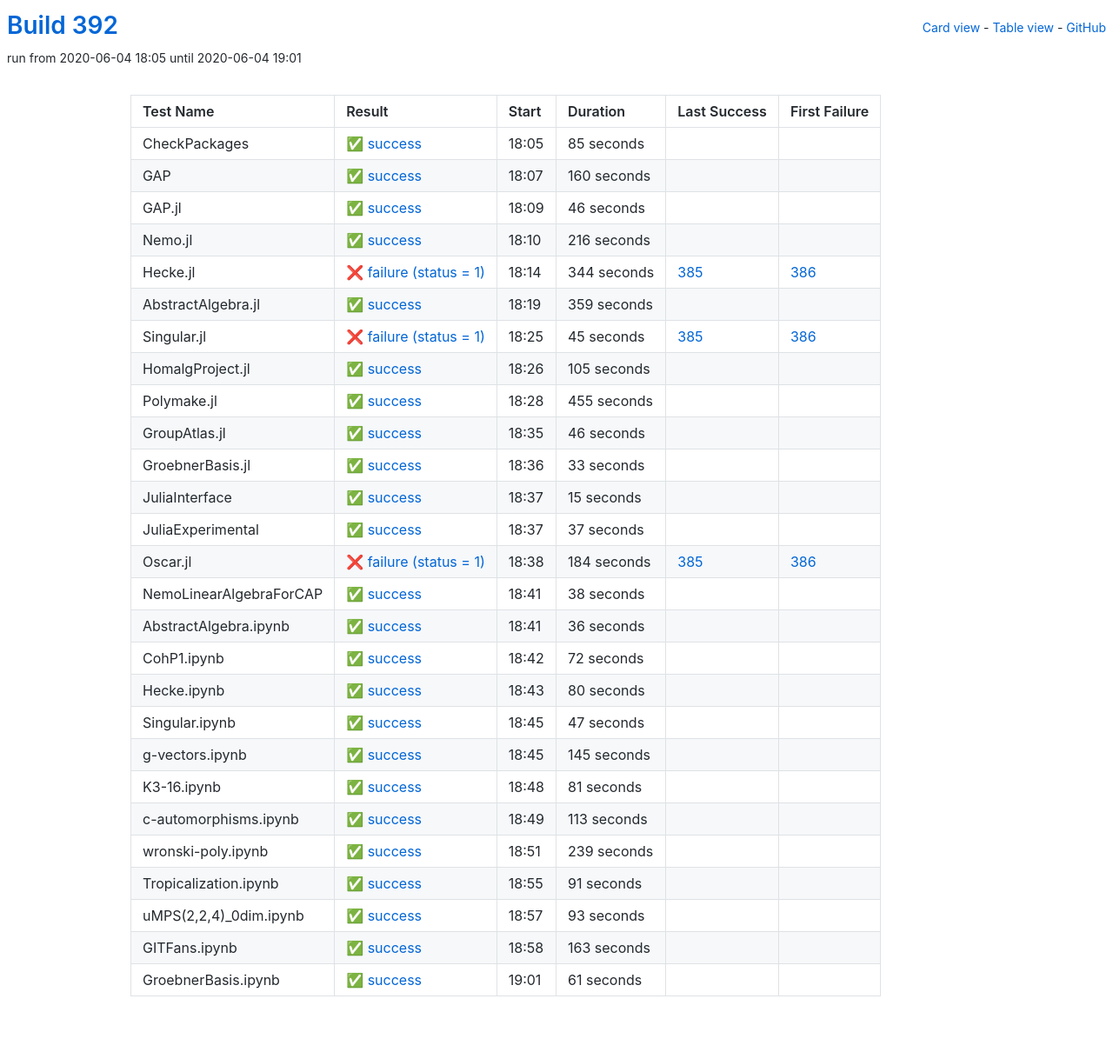
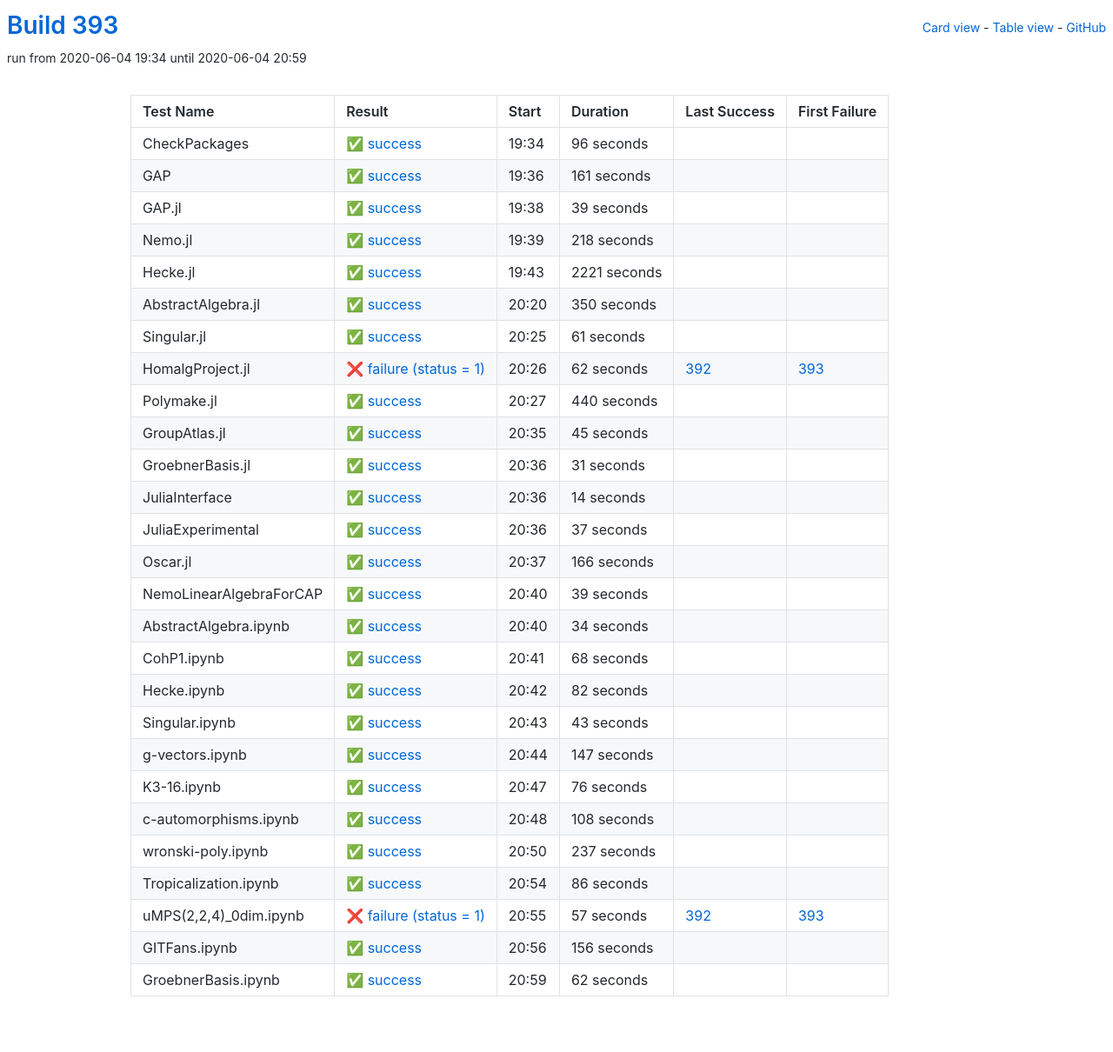
Before and after one commit to oscar-system/oscar-ci-status-1.4, a Jekyll site: the page built from table.html, in a window 1280 px wide. Shown: the whole page at 87% size. Built offline with Jekyll 4.4.1, drawn with Linux system fonts in a browser that asks for light colours.

Commit message:
Build 393

```diff
--- a/_data/ci.yml
+++ b/_data/ci.yml
@@ -1,149 +1,149 @@
-build: 392
-build_url: https://oscarci.mathematik.uni-kl.de/job/oscar-julia-1.4/392/
+build: 393
+build_url: https://oscarci.mathematik.uni-kl.de/job/oscar-julia-1.4/393/
 job: oscar-julia-1.4
 tests:
-- duration: 85
+- duration: 96
   exitcode: 0
   first_failure: false
   first_failure_url: null
   id: checkpackages
   last_success: false
   last_success_url: null
-  log: https://oscarci.mathematik.uni-kl.de/job/oscar-julia-1.4/392/artifact/logs/build-392/CheckPackages.log
+  log: https://oscarci.mathematik.uni-kl.de/job/oscar-julia-1.4/393/artifact/logs/build-393/CheckPackages.log
   name: CheckPackages
-  start: 2020-06-04 18:05
+  start: 2020-06-04 19:34
   status: success
   success: true
-- duration: 160
+- duration: 161
   exitcode: 0
   first_failure: false
   first_failure_url: null
   id: gap
   last_success: false
   last_success_url: null
-  log: https://oscarci.mathematik.uni-kl.de/job/oscar-julia-1.4/392/artifact/logs/build-392/GAP.log
+  log: https://oscarci.mathematik.uni-kl.de/job/oscar-julia-1.4/393/artifact/logs/build-393/GAP.log
   name: GAP
-  start: 2020-06-04 18:07
+  start: 2020-06-04 19:36
   status: success
   success: true
-- duration: 46
+- duration: 39
   exitcode: 0
   first_failure: false
   first_failure_url: null
   id: gap-jl
   last_success: false
   last_success_url: null
-  log: https://oscarci.mathematik.uni-kl.de/job/oscar-julia-1.4/392/artifact/logs/build-392/GAP.jl.log
+  log: https://oscarci.mathematik.uni-kl.de/job/oscar-julia-1.4/393/artifact/logs/build-393/GAP.jl.log
   name: GAP.jl
-  start: 2020-06-04 18:09
+  start: 2020-06-04 19:38
   status: success
   success: true
-- duration: 216
+- duration: 218
   exitcode: 0
   first_failure: false
   first_failure_url: null
   id: nemo-jl
   last_success: false
   last_success_url: null
-  log: https://oscarci.mathematik.uni-kl.de/job/oscar-julia-1.4/392/artifact/logs/build-392/Nemo.jl.log
+  log: https://oscarci.mathematik.uni-kl.de/job/oscar-julia-1.4/393/artifact/logs/build-393/Nemo.jl.log
   name: Nemo.jl
-  start: 2020-06-04 18:10
+  start: 2020-06-04 19:39
   status: success
   success: true
-- duration: 344
-  exitcode: 1
-  first_failure: 386
-  first_failure_url: https://oscarci.mathematik.uni-kl.de/job/oscar-julia-1.4/386/
+- duration: 2221
+  exitcode: 0
+  first_failure: false
+  first_failure_url: null
   id: hecke-jl
-  last_success: 385
-  last_success_url: https://oscarci.mathematik.uni-kl.de/job/oscar-julia-1.4/385/
-  log: https://oscarci.mathematik.uni-kl.de/job/oscar-julia-1.4/392/artifact/logs/build-392/Hecke.jl.log
+  last_success: false
+  last_success_url: null
+  log: https://oscarci.mathematik.uni-kl.de/job/oscar-julia-1.4/393/artifact/logs/build-393/Hecke.jl.log
   name: Hecke.jl
-  start: 2020-06-04 18:14
-  status: failure
-  success: false
-- duration: 359
+  start: 2020-06-04 19:43
+  status: success
+  success: true
+- duration: 350
   exitcode: 0
   first_failure: false
   first_failure_url: null
   id: abstractalgebra-jl
   last_success: false
   last_success_url: null
-  log: https://oscarci.mathematik.uni-kl.de/job/oscar-julia-1.4/392/artifact/logs/build-392/AbstractAlgebra.jl.log
+  log: https://oscarci.mathematik.uni-kl.de/job/oscar-julia-1.4/393/artifact/logs/build-393/AbstractAlgebra.jl.log
   name: AbstractAlgebra.jl
-  start: 2020-06-04 18:19
+  start: 2020-06-04 20:20
   status: success
   success: true
-- duration: 45
-  exitcode: 1
-  first_failure: 386
-  first_failure_url: https://oscarci.mathematik.uni-kl.de/job/oscar-julia-1.4/386/
-  id: singular-jl
-  last_success: 385
-  last_success_url: https://oscarci.mathematik.uni-kl.de/job/oscar-julia-1.4/385/
-  log: https://oscarci.mathematik.uni-kl.de/job/oscar-julia-1.4/392/artifact/logs/build-392/Singular.jl.log
-  name: Singular.jl
-  start: 2020-06-04 18:25
-  status: failure
-  success: false
-- duration: 105
+- duration: 61
   exitcode: 0
   first_failure: false
   first_failure_url: null
-  id: homalgproject-jl
+  id: singular-jl
   last_success: false
   last_success_url: null
-  log: https://oscarci.mathematik.uni-kl.de/job/oscar-julia-1.4/392/artifact/logs/build-392/HomalgProject.jl.log
-  name: HomalgProject.jl
-  start: 2020-06-04 18:26
+  log: https://oscarci.mathematik.uni-kl.de/job/oscar-julia-1.4/393/artifact/logs/build-393/Singular.jl.log
+  name: Singular.jl
+  start: 2020-06-04 20:25
   status: success
   success: true
-- duration: 455
+- duration: 62
+  exitcode: 1
+  first_failure: 393
+  first_failure_url: https://oscarci.mathematik.uni-kl.de/job/oscar-julia-1.4/393/
+  id: homalgproject-jl
+  last_success: 392
+  last_success_url: https://oscarci.mathematik.uni-kl.de/job/oscar-julia-1.4/392/
+  log: https://oscarci.mathematik.uni-kl.de/job/oscar-julia-1.4/393/artifact/logs/build-393/HomalgProject.jl.log
+  name: HomalgProject.jl
+  start: 2020-06-04 20:26
+  status: failure
+  success: false
+- duration: 440
   exitcode: 0
   first_failure: false
   first_failure_url: null
   id: polymake-jl
   last_success: false
   last_success_url: null
-  log: https://oscarci.mathematik.uni-kl.de/job/oscar-julia-1.4/392/artifact/logs/build-392/Polymake.jl.log
+  log: https://oscarci.mathematik.uni-kl.de/job/oscar-julia-1.4/393/artifact/logs/build-393/Polymake.jl.log
   name: Polymake.jl
-  start: 2020-06-04 18:28
+  start: 2020-06-04 20:27
   status: success
   success: true
-- duration: 46
+- duration: 45
   exitcode: 0
   first_failure: false
   first_failure_url: null
   id: groupatlas-jl
   last_success: false
   last_success_url: null
-  log: https://oscarci.mathematik.uni-kl.de/job/oscar-julia-1.4/392/artifact/logs/build-392/GroupAtlas.jl.log
+  log: https://oscarci.mathematik.uni-kl.de/job/oscar-julia-1.4/393/artifact/logs/build-393/GroupAtlas.jl.log
   name: GroupAtlas.jl
-  start: 2020-06-04 18:35
+  start: 2020-06-04 20:35
   status: success
   success: true
-- duration: 33
+- duration: 31
   exitcode: 0
   first_failure: false
   first_failure_url: null
   id: groebnerbasis-jl
   last_success: false
   last_success_url: null
-  log: https://oscarci.mathematik.uni-kl.de/job/oscar-julia-1.4/392/artifact/logs/build-392/GroebnerBasis.jl.log
+  log: https://oscarci.mathematik.uni-kl.de/job/oscar-julia-1.4/393/artifact/logs/build-393/GroebnerBasis.jl.log
   name: GroebnerBasis.jl
-  start: 2020-06-04 18:36
+  start: 2020-06-04 20:36
   status: success
   success: true
-- duration: 15
+- duration: 14
   exitcode: 0
   first_failure: false
   first_failure_url: null
   id: juliainterface
   last_success: false
   last_success_url: null
-  log: https://oscarci.mathematik.uni-kl.de/job/oscar-julia-1.4/392/artifact/logs/build-392/JuliaInterface.log
+  log: https://oscarci.mathematik.uni-kl.de/job/oscar-julia-1.4/393/artifact/logs/build-393/JuliaInterface.log
   name: JuliaInterface
-  start: 2020-06-04 18:37
+  start: 2020-06-04 20:36
   status: success
   success: true
 - duration: 37
@@ -153,176 +153,176 @@ tests:
   id: juliaexperimental
   last_success: false
   last_success_url: null
-  log: https://oscarci.mathematik.uni-kl.de/job/oscar-julia-1.4/392/artifact/logs/build-392/JuliaExperimental.log
+  log: https://oscarci.mathematik.uni-kl.de/job/oscar-julia-1.4/393/artifact/logs/build-393/JuliaExperimental.log
   name: JuliaExperimental
-  start: 2020-06-04 18:37
+  start: 2020-06-04 20:36
   status: success
   success: true
-- duration: 184
-  exitcode: 1
-  first_failure: 386
-  first_failure_url: https://oscarci.mathematik.uni-kl.de/job/oscar-julia-1.4/386/
+- duration: 166
+  exitcode: 0
+  first_failure: false
+  first_failure_url: null
   id: oscar-jl
-  last_success: 385
-  last_success_url: https://oscarci.mathematik.uni-kl.de/job/oscar-julia-1.4/385/
-  log: https://oscarci.mathematik.uni-kl.de/job/oscar-julia-1.4/392/artifact/logs/build-392/Oscar.jl.log
+  last_success: false
+  last_success_url: null
+  log: https://oscarci.mathematik.uni-kl.de/job/oscar-julia-1.4/393/artifact/logs/build-393/Oscar.jl.log
   name: Oscar.jl
-  start: 2020-06-04 18:38
-  status: failure
-  success: false
-- duration: 38
+  start: 2020-06-04 20:37
+  status: success
+  success: true
+- duration: 39
   exitcode: 0
   first_failure: false
   first_failure_url: null
   id: nemolinearalgebraforcap
   last_success: false
   last_success_url: null
-  log: https://oscarci.mathematik.uni-kl.de/job/oscar-julia-1.4/392/artifact/logs/build-392/NemoLinearAlgebraForCAP.log
+  log: https://oscarci.mathematik.uni-kl.de/job/oscar-julia-1.4/393/artifact/logs/build-393/NemoLinearAlgebraForCAP.log
   name: NemoLinearAlgebraForCAP
-  start: 2020-06-04 18:41
+  start: 2020-06-04 20:40
   status: success
   success: true
-- duration: 36
+- duration: 34
   exitcode: 0
   first_failure: false
   first_failure_url: null
   id: abstractalgebra-ipynb
   last_success: false
   last_success_url: null
-  log: https://oscarci.mathematik.uni-kl.de/job/oscar-julia-1.4/392/artifact/logs/build-392/AbstractAlgebra.ipynb.log
+  log: https://oscarci.mathematik.uni-kl.de/job/oscar-julia-1.4/393/artifact/logs/build-393/AbstractAlgebra.ipynb.log
   name: AbstractAlgebra.ipynb
-  start: 2020-06-04 18:41
+  start: 2020-06-04 20:40
   status: success
   success: true
-- duration: 72
+- duration: 68
   exitcode: 0
   first_failure: false
   first_failure_url: null
   id: cohp1-ipynb
   last_success: false
   last_success_url: null
-  log: https://oscarci.mathematik.uni-kl.de/job/oscar-julia-1.4/392/artifact/logs/build-392/CohP1.ipynb.log
+  log: https://oscarci.mathematik.uni-kl.de/job/oscar-julia-1.4/393/artifact/logs/build-393/CohP1.ipynb.log
   name: CohP1.ipynb
-  start: 2020-06-04 18:42
+  start: 2020-06-04 20:41
   status: success
   success: true
-- duration: 80
+- duration: 82
   exitcode: 0
   first_failure: false
   first_failure_url: null
   id: hecke-ipynb
   last_success: false
   last_success_url: null
-  log: https://oscarci.mathematik.uni-kl.de/job/oscar-julia-1.4/392/artifact/logs/build-392/Hecke.ipynb.log
+  log: https://oscarci.mathematik.uni-kl.de/job/oscar-julia-1.4/393/artifact/logs/build-393/Hecke.ipynb.log
   name: Hecke.ipynb
-  start: 2020-06-04 18:43
+  start: 2020-06-04 20:42
   status: success
   success: true
-- duration: 47
+- duration: 43
   exitcode: 0
   first_failure: false
   first_failure_url: null
   id: singular-ipynb
   last_success: false
   last_success_url: null
-  log: https://oscarci.mathematik.uni-kl.de/job/oscar-julia-1.4/392/artifact/logs/build-392/Singular.ipynb.log
+  log: https://oscarci.mathematik.uni-kl.de/job/oscar-julia-1.4/393/artifact/logs/build-393/Singular.ipynb.log
   name: Singular.ipynb
-  start: 2020-06-04 18:45
+  start: 2020-06-04 20:43
   status: success
   success: true
-- duration: 145
+- duration: 147
   exitcode: 0
   first_failure: false
   first_failure_url: null
   id: g-vectors-ipynb
   last_success: false
   last_success_url: null
-  log: https://oscarci.mathematik.uni-kl.de/job/oscar-julia-1.4/392/artifact/logs/build-392/g-vectors.ipynb.log
+  log: https://oscarci.mathematik.uni-kl.de/job/oscar-julia-1.4/393/artifact/logs/build-393/g-vectors.ipynb.log
   name: g-vectors.ipynb
-  start: 2020-06-04 18:45
+  start: 2020-06-04 20:44
   status: success
   success: true
-- duration: 81
+- duration: 76
   exitcode: 0
   first_failure: false
   first_failure_url: null
   id: k3-16-ipynb
   last_success: false
   last_success_url: null
-  log: https://oscarci.mathematik.uni-kl.de/job/oscar-julia-1.4/392/artifact/logs/build-392/K3-16.ipynb.log
+  log: https://oscarci.mathematik.uni-kl.de/job/oscar-julia-1.4/393/artifact/logs/build-393/K3-16.ipynb.log
   name: K3-16.ipynb
-  start: 2020-06-04 18:48
+  start: 2020-06-04 20:47
   status: success
   success: true
-- duration: 113
+- duration: 108
   exitcode: 0
   first_failure: false
   first_failure_url: null
   id: c-automorphisms-ipynb
   last_success: false
   last_success_url: null
-  log: https://oscarci.mathematik.uni-kl.de/job/oscar-julia-1.4/392/artifact/logs/build-392/c-automorphisms.ipynb.log
+  log: https://oscarci.mathematik.uni-kl.de/job/oscar-julia-1.4/393/artifact/logs/build-393/c-automorphisms.ipynb.log
   name: c-automorphisms.ipynb
-  start: 2020-06-04 18:49
+  start: 2020-06-04 20:48
   status: success
   success: true
-- duration: 239
+- duration: 237
   exitcode: 0
   first_failure: false
   first_failure_url: null
   id: wronski-poly-ipynb
   last_success: false
   last_success_url: null
-  log: https://oscarci.mathematik.uni-kl.de/job/oscar-julia-1.4/392/artifact/logs/build-392/wronski-poly.ipynb.log
+  log: https://oscarci.mathematik.uni-kl.de/job/oscar-julia-1.4/393/artifact/logs/build-393/wronski-poly.ipynb.log
   name: wronski-poly.ipynb
-  start: 2020-06-04 18:51
+  start: 2020-06-04 20:50
   status: success
   success: true
-- duration: 91
+- duration: 86
   exitcode: 0
   first_failure: false
   first_failure_url: null
   id: tropicalization-ipynb
   last_success: false
   last_success_url: null
-  log: https://oscarci.mathematik.uni-kl.de/job/oscar-julia-1.4/392/artifact/logs/build-392/Tropicalization.ipynb.log
+  log: https://oscarci.mathematik.uni-kl.de/job/oscar-julia-1.4/393/artifact/logs/build-393/Tropicalization.ipynb.log
   name: Tropicalization.ipynb
-  start: 2020-06-04 18:55
+  start: 2020-06-04 20:54
   status: success
   success: true
-- duration: 93
-  exitcode: 0
-  first_failure: false
-  first_failure_url: null
+- duration: 57
+  exitcode: 1
+  first_failure: 393
+  first_failure_url: https://oscarci.mathematik.uni-kl.de/job/oscar-julia-1.4/393/
   id: umps-2-2-4-0dim-ipynb
-  last_success: false
-  last_success_url: null
-  log: https://oscarci.mathematik.uni-kl.de/job/oscar-julia-1.4/392/artifact/logs/build-392/uMPS-2-2-4-_0dim.ipynb.log
+  last_success: 392
+  last_success_url: https://oscarci.mathematik.uni-kl.de/job/oscar-julia-1.4/392/
+  log: https://oscarci.mathematik.uni-kl.de/job/oscar-julia-1.4/393/artifact/logs/build-393/uMPS-2-2-4-_0dim.ipynb.log
   name: uMPS(2,2,4)_0dim.ipynb
-  start: 2020-06-04 18:57
-  status: success
-  success: true
-- duration: 163
+  start: 2020-06-04 20:55
+  status: failure
+  success: false
+- duration: 156
   exitcode: 0
   first_failure: false
   first_failure_url: null
   id: gitfans-ipynb
   last_success: false
   last_success_url: null
-  log: https://oscarci.mathematik.uni-kl.de/job/oscar-julia-1.4/392/artifact/logs/build-392/GITFans.ipynb.log
+  log: https://oscarci.mathematik.uni-kl.de/job/oscar-julia-1.4/393/artifact/logs/build-393/GITFans.ipynb.log
   name: GITFans.ipynb
-  start: 2020-06-04 18:58
+  start: 2020-06-04 20:56
   status: success
   success: true
-- duration: 61
+- duration: 62
   exitcode: 0
   first_failure: false
   first_failure_url: null
   id: groebnerbasis-ipynb
   last_success: false
   last_success_url: null
-  log: https://oscarci.mathematik.uni-kl.de/job/oscar-julia-1.4/392/artifact/logs/build-392/GroebnerBasis.ipynb.log
+  log: https://oscarci.mathematik.uni-kl.de/job/oscar-julia-1.4/393/artifact/logs/build-393/GroebnerBasis.ipynb.log
   name: GroebnerBasis.ipynb
-  start: 2020-06-04 19:01
+  start: 2020-06-04 20:59
   status: success
   success: true
```
Also changed, not shown: README.md.
